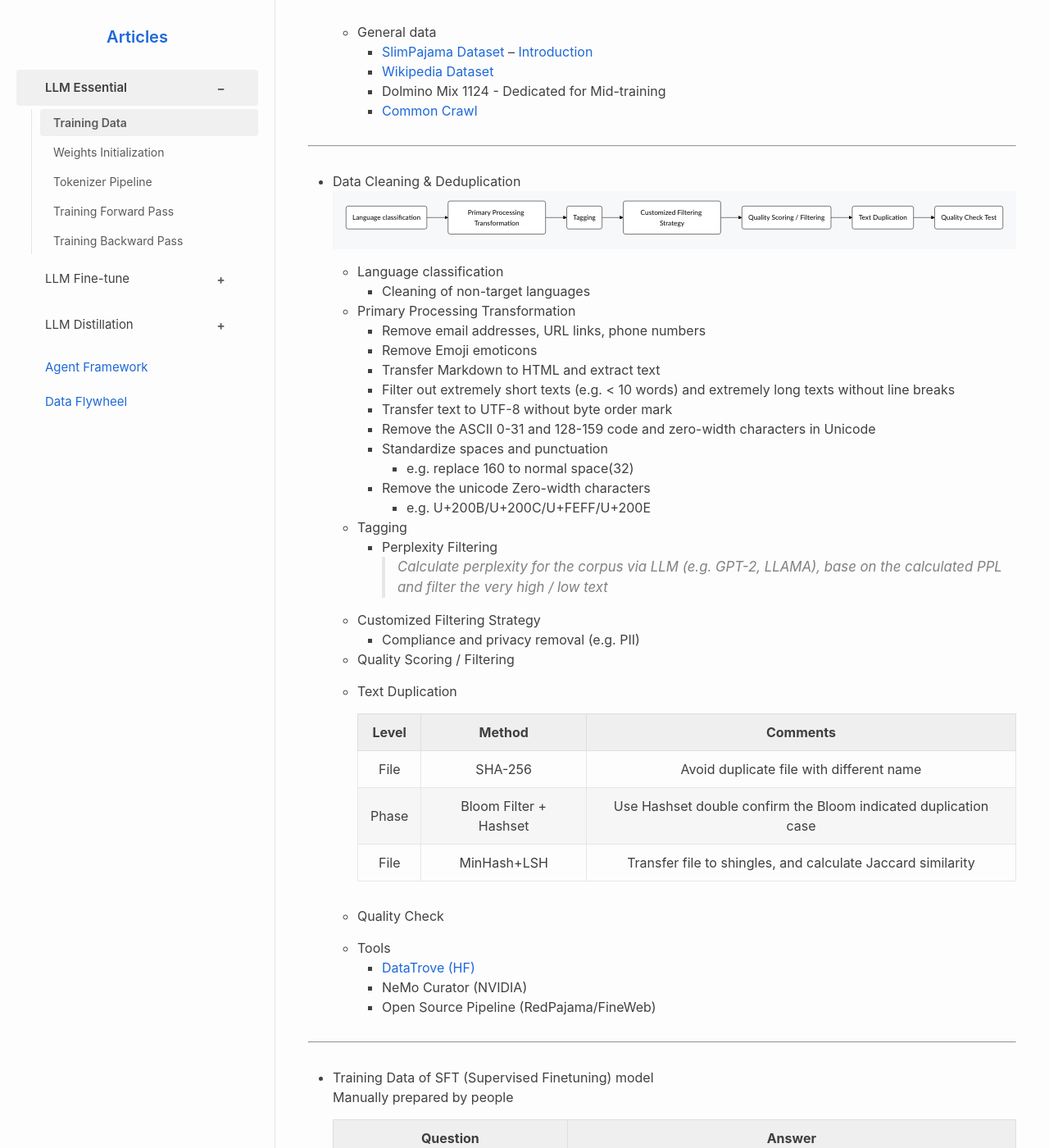
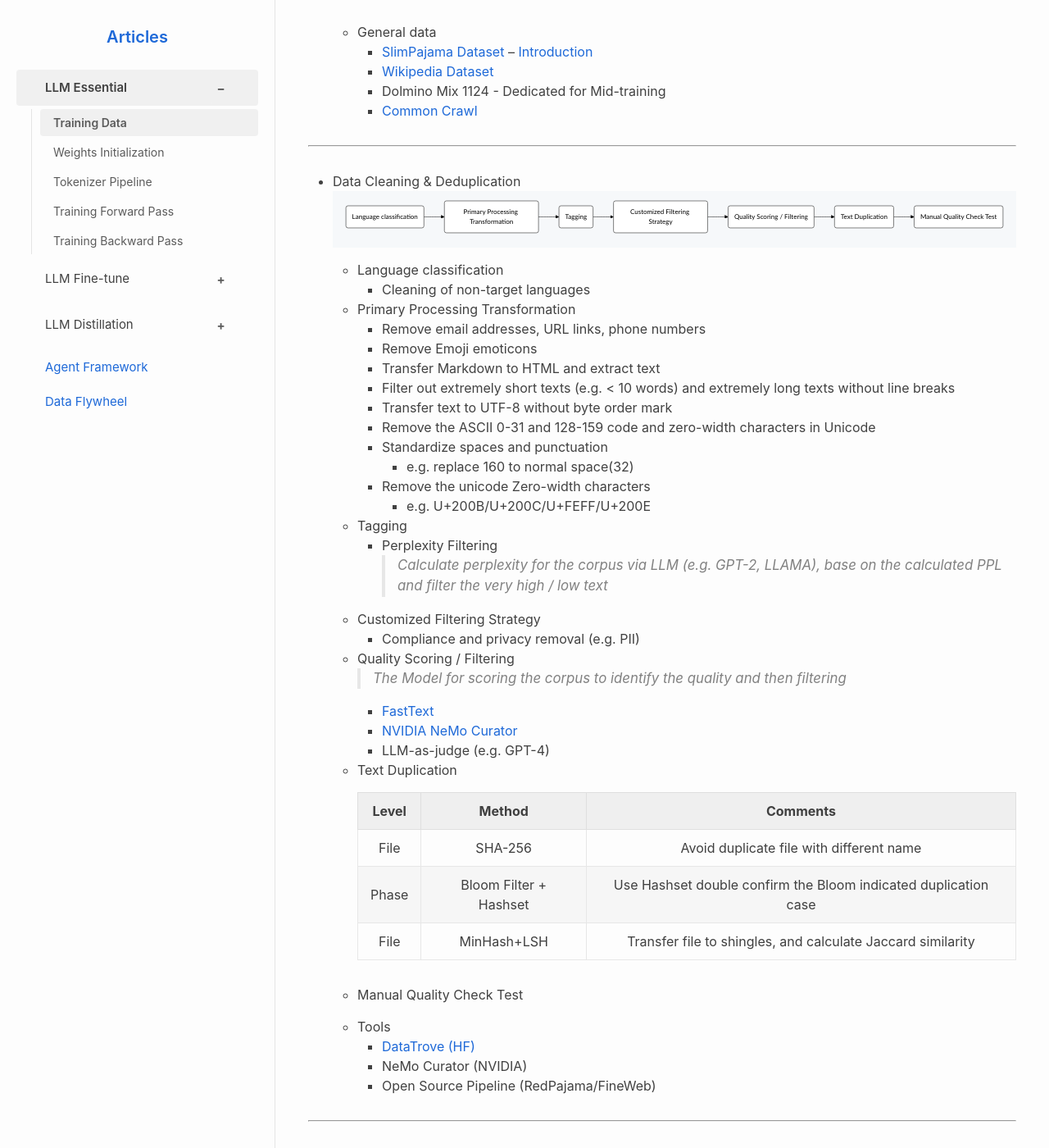
Before and after one commit to ChrisZhu2050/chriszhu2050.github.io, a Jekyll site: the page built from docs/llm-essential-training-data.md, in a window 1280 px wide and 1400 px high, scrolled down 887 px. Shown: the whole window at 82% size. Built offline with Jekyll 4.4.1, drawn with Linux system fonts in a browser that asks for light colours; nearby versions of some CDN libraries.

Commit message:
Update llm-essential-training-data.md

````diff
--- a/docs/llm-essential-training-data.md
+++ b/docs/llm-essential-training-data.md
@@ -32,7 +32,7 @@ title: "Training Data"
    - Data Cleaning & Deduplication
       ```mermaid
          graph LR
-            B("`Language classification  `") --> C("`Primary Processing Transformation`") --> D("`Tagging`")  --> E("`Customized Filtering Strategy`") --> F("`Quality Scoring / Filtering `") --> H("`Text Duplication`")--> I("`Quality Check Test`")
+            B("`Language classification  `") --> C("`Primary Processing Transformation`") --> D("`Tagging`")  --> E("`Customized Filtering Strategy`") --> F("`Quality Scoring / Filtering `") --> H("`Text Duplication`")--> I("`Manual Quality Check Test`")
             click A "#Forward-Transformer"
       ```
       - Language classification
@@ -54,6 +54,11 @@ title: "Training Data"
       - Customized Filtering Strategy
         - Compliance and privacy removal (e.g. PII)
       - Quality Scoring / Filtering
+         > The Model for scoring the corpus to identify the quality and then filtering
+         - [FastText](https://fasttext.cc/)
+         - [NVIDIA NeMo Curator](https://github.com/NVIDIA-NeMo/Curator)
+         - LLM-as-judge (e.g. GPT-4)
+
 
       - Text Duplication
 
@@ -63,7 +68,7 @@ title: "Training Data"
          | Phase | Bloom Filter + Hashset | Use Hashset double confirm the Bloom indicated duplication case |
          | File | MinHash+LSH |  Transfer file to shingles, and calculate Jaccard similarity |
 
-      - Quality Check
+      - Manual Quality Check Test
 
       - Tools
          - [DataTrove (HF)](https://github.com/huggingface/datatrove)
````
